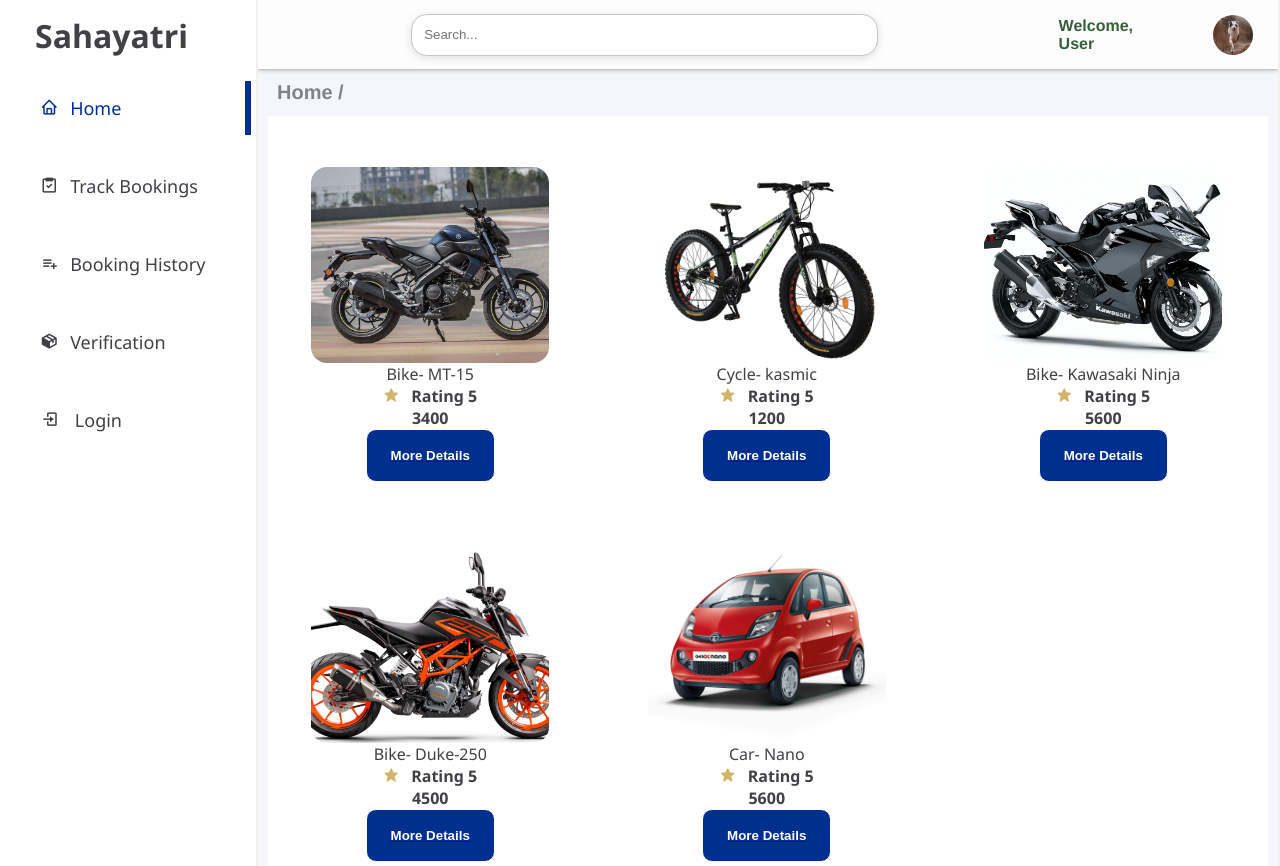
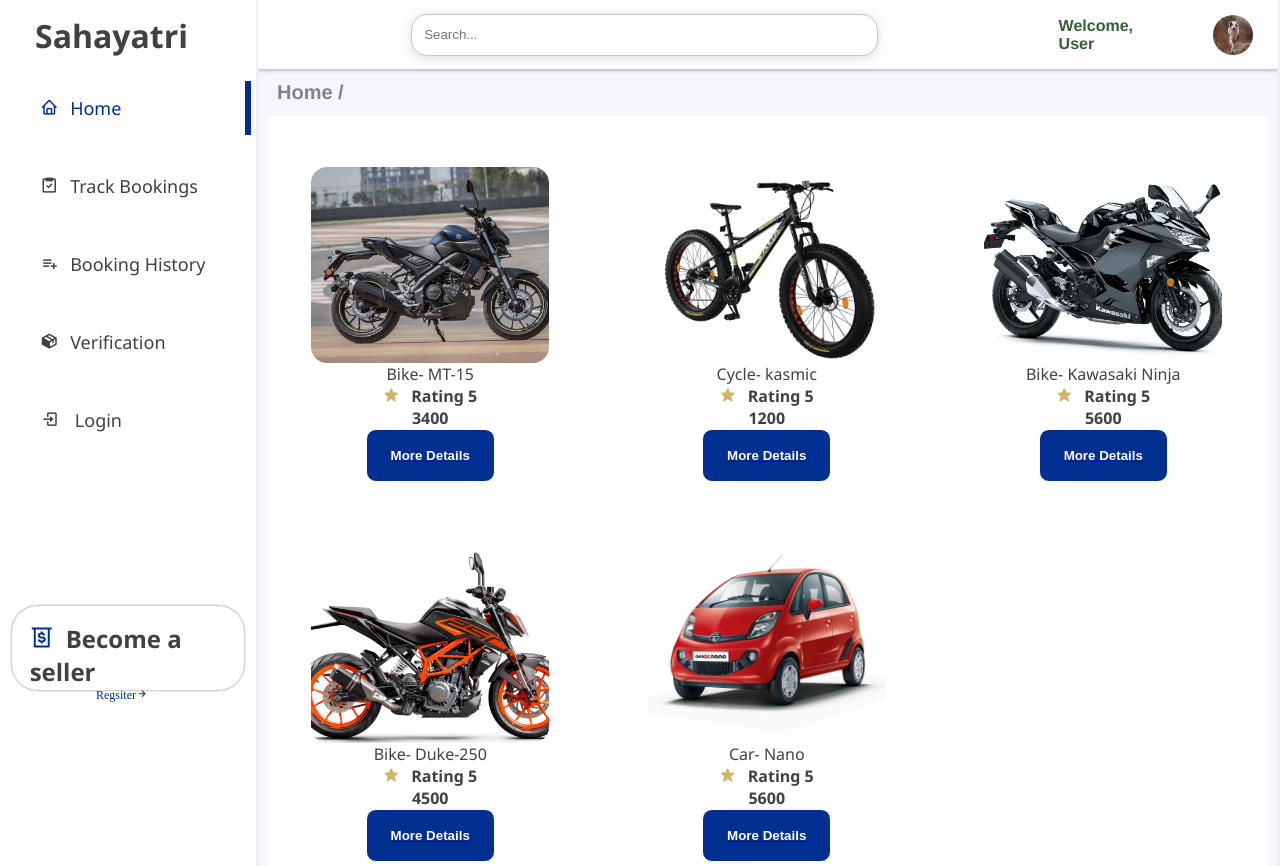
Before and after one commit to khanalashim/Project_4th_sem, a PHP site: page /sahafront/index.php in a window 1280 px wide. Run offline with PHP 8.4, Linux system fonts and the light colour scheme; data comes from the database, SQL or seed files in the repository; some libraries are stand-ins or nearby versions.

Commit message:
adding become a seller option in index.php

```diff
--- a/sahafront/index.php
+++ b/sahafront/index.php
@@ -67,6 +67,12 @@ if ($conn->connect_error) {
                     </li>
                 </a>
             </ul>
+            <div class="seller">
+                <h1><i class='bx bx-money-withdraw'></i>Become a seller</h1>
+                <a href="#">
+                    <p>Regsiter<i class='bx bx-right-arrow-alt'></i></p>
+                </a>
+            </div>
         </div>
 
         <div class="main">
--- a/sahafront/style/style.css
+++ b/sahafront/style/style.css
@@ -117,6 +117,48 @@ i{
     /* border-radius: 12px; */
     border-right: 6px solid #00308F ;
 }
+.seller{
+    margin-bottom: auto;
+    display: block;
+    margin-top: 62%;
+    font-size: 12px;
+    margin-left: auto;
+    margin-right: auto;
+    background-color: white;
+    box-shadow: 0px 0px 3px 0px gray;
+
+    /* border-top: 2px solid #00308f;
+    border-bottom: 2px solid #00308f; */
+    height: 80px;
+    width: 80%;
+    padding: 2px 14px;
+    border-radius: 26px;
+    cursor: pointer;
+}
+.seller:hover{
+    border-left: none;
+    border-top: 2px solid #00308f;
+    border-bottom: 2px solid #00308f;
+}
+.seller h1{
+
+    margin-left: auto;
+    margin-right: auto;
+    cursor: pointer;
+}
+.seller h1 i{
+    color: #00308F;
+}
+.seller a{
+    display: block;
+    text-decoration: none;
+
+    font-size: 12px;
+}
+.seller a p{
+    text-align: center;
+    color: #00308F;
+}
 #active{
     color: #00308F;
     /* border-radius: 12px; */
```
Also changed, not shown: sahafront/style/booking_history.css (line endings or trailing spaces).
